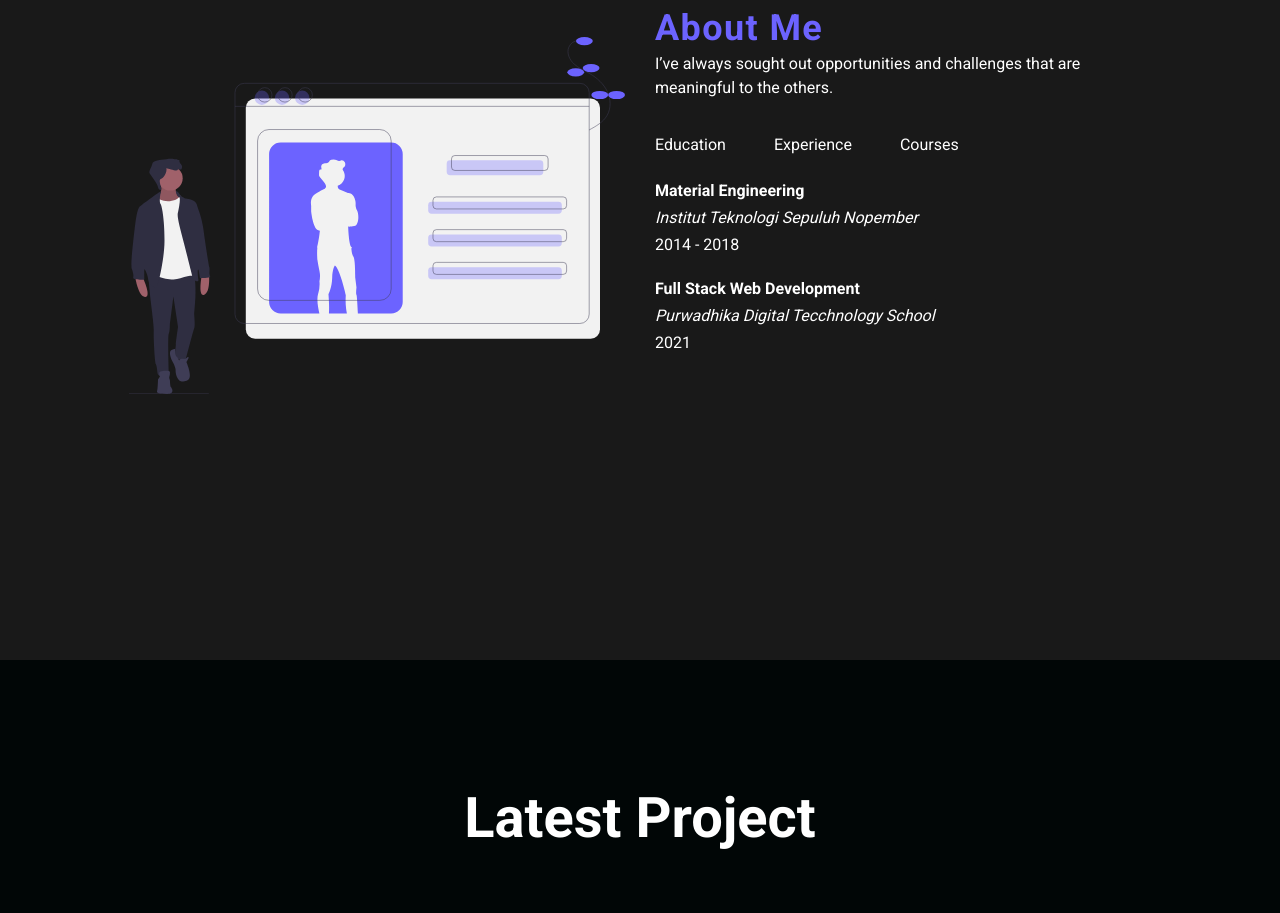
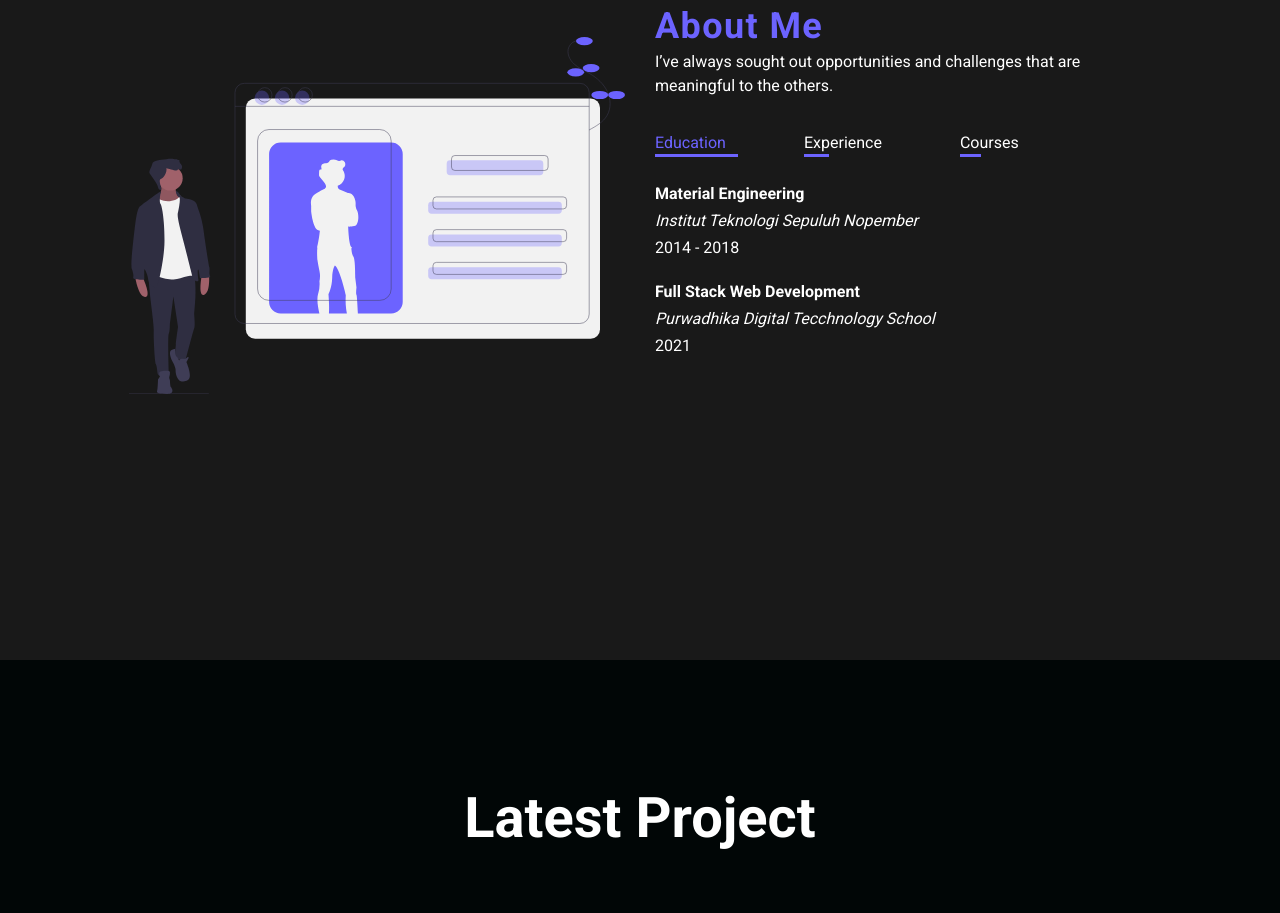
Before and after one commit to idoyudha/react-portofolio, a React (Create React App) app: page / in a window 1280 px wide. Shown: the part 1060-1973 px from the top of the page. Built offline with nearby package versions, Linux system fonts and the light colour scheme; grey boxes are pictures that could not be loaded.

Commit message:
Fixed for styling about section

```diff
--- a/src/components/AboutSection/aboutElements.js
+++ b/src/components/AboutSection/aboutElements.js
@@ -1,5 +1,4 @@
 import styled from 'styled-components'
-
 
 export const AboutContainer = styled.div`
     background: #191919;
@@ -91,18 +90,36 @@ export const Navitem = styled.li`
     padding: 0 3rem 0 0;
     height: 100%;
     cursor: pointer;
-    transition: 0.2s;
+    transition: 0.2s ease-in-out;
+    margin-right: 30px;
+    padding-bottom: 5px;
+    position: relative;
 
-    &.hover {
-        border-bottom: 3px solid red;
-        color: red;
+    &::after {
+        content: '';
+        width: 20%;
+        height: 3px;
+        background-color: #6C63FF;
+        position: absolute;
+        bottom: 0%;
+        transition: 0.2s ease-in-out;
+    }
+
+    &:hover::after {
+        left: 0%;
+        width: 70%;
     }
 
     &.active {
-        border-bottom: 4px solid #6C63FF;
         color: #6C63FF;
     }
+
+    &.active::after {
+        left: 0%;
+        width: 70%;
+    }
 `;
+
 
 export const List = styled.div`
     padding: 10px 0;
--- a/src/components/AboutSection/index.js
+++ b/src/components/AboutSection/index.js
@@ -21,6 +21,9 @@ import {
 const AboutSection = ({...data}) => {
     // Multi state
     const [about, setData] = useState(data.education)
+    const [nav1, setNav1] = useState("active")
+    const [nav2, setNav2] = useState("")
+    const [nav3, setNav3] = useState("")
 
     const printData = () => {
         if (about.length > 1) {
@@ -44,12 +47,21 @@ const AboutSection = ({...data}) => {
     const replaceData = (param) => {
         if (param === 'edu') {
             setData(data.education)
+            setNav1("active")
+            setNav2("")
+            setNav3("")
         }
         else if (param === 'ex') {
             setData(data.experience)
+            setNav1("")
+            setNav2("active")
+            setNav3("")
         }
         else {
             setData(data.courses)
+            setNav1("")
+            setNav2("")
+            setNav3("active")
         }
     }
 
@@ -68,9 +80,19 @@ const AboutSection = ({...data}) => {
                                 <Heading>{data.heading}</Heading>
                                 <Description>{data.description}</Description>
                                 <Navigation>
-                                    <Navitem onClick={() => replaceData('edu')}>Education</Navitem>
-                                    <Navitem onClick={() => replaceData('ex')}>Experience</Navitem>
-                                    <Navitem onClick={() => replaceData('courses')}>Courses</Navitem>
+                                    <Navitem className={nav1}
+                                        onClick={() => replaceData('edu')}>
+                                        Education
+
+                                    </Navitem>
+                                    <Navitem className={nav2}
+                                        onClick={() => replaceData('ex')}>
+                                        Experience
+                                    </Navitem>
+                                    <Navitem className={nav3}
+                                        onClick={() => replaceData('courses')}>
+                                        Courses
+                                    </Navitem>
                                 </Navigation>
                                 {printData()}
                             </TextWrapper>
--- a/src/components/Navbar/index.js
+++ b/src/components/Navbar/index.js
@@ -40,7 +40,6 @@ const Navbar = ({ toggle }) => {
                                 to="about"
                                 activeClass="active"
                                 spy="true"
-
                                 smooth={true}
                                 duration={500}
                                 offset={-80}>
```
